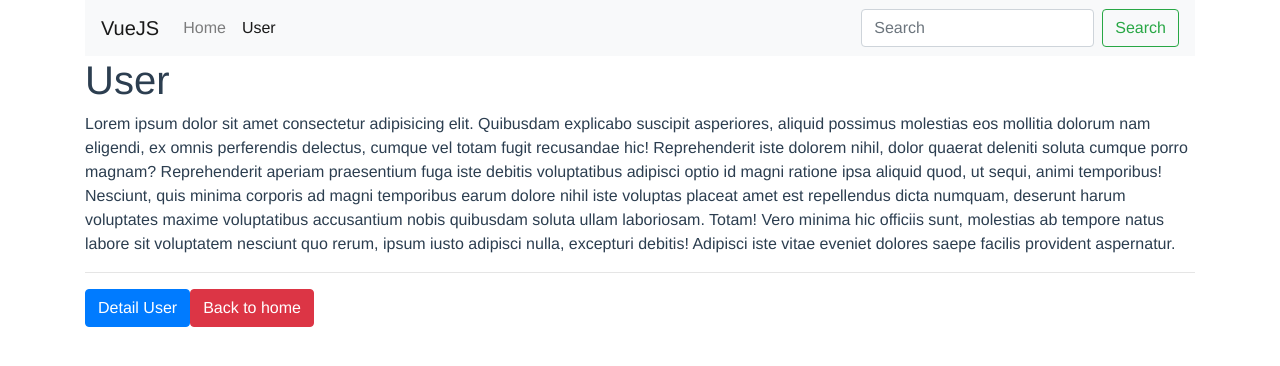
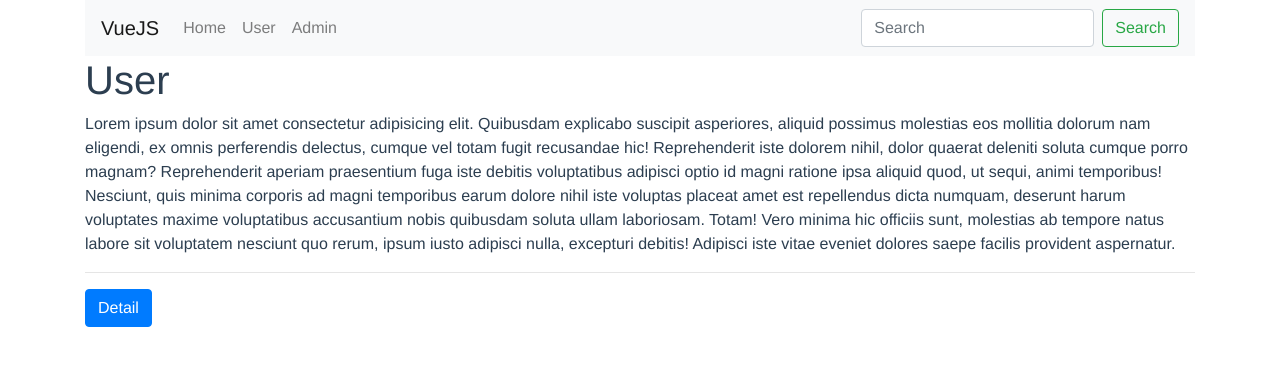
Before and after one commit to hoangchien97/learn-VueJS, a Vue app in the folder vue-router/: page /user in a window 1280 px wide. Shown: the top 366 px of the page. Built offline with nearby package versions, Linux system fonts and the light colour scheme.

Commit message:
params dymanic. using $route(to,from){}

```diff
--- a/vue-router/src/components/layouts/Header.vue
+++ b/vue-router/src/components/layouts/Header.vue
@@ -18,12 +18,21 @@
                 </router-link>
                 <router-link
                     tag="li"
-                    to="/user"
+                    to="/user/1"
                     class="nav-item"
                     active-class="active"
                     exact
                 >
                     <a class="nav-link">User</a>
+                </router-link>
+                <router-link
+                    tag="li"
+                    to="/user/10"
+                    class="nav-item"
+                    active-class="active"
+                    exact
+                >
+                    <a class="nav-link">Admin</a>
                 </router-link>
             </ul>
             <form class="form-inline my-2 my-lg-0">
--- a/vue-router/src/components/user/User.vue
+++ b/vue-router/src/components/user/User.vue
@@ -6,13 +6,7 @@
         Nesciunt, quis minima corporis ad magni temporibus earum dolore nihil iste voluptas placeat amet est repellendus dicta numquam, deserunt harum voluptates maxime voluptatibus accusantium nobis quibusdam soluta ullam laboriosam. Totam!
         Vero minima hic officiis sunt, molestias ab tempore natus labore sit voluptatem nesciunt quo rerum, ipsum iusto adipisci nulla, excepturi debitis! Adipisci iste vitae eveniet dolores saepe facilis provident aspernatur.</p>
         <hr>
-        <!-- <button @click="detailUser">Detail</button> -->
-        <router-link
-            to="/user/:id"
-            tag="button"
-            class="btn btn-primary"
-        >Detail User</router-link>
-        <button class="btn btn-danger" @click="backHome">Back to home</button>
+        <button class="btn btn-primary" @click="detailUser">Detail</button>
     </div>
 </template>
 
@@ -23,9 +17,6 @@ export default {
             this.$router.push('/');
             // Vue.router
         },
-        detailUser(){
-            this.$router.push('/user/1')
-        }
     }
 }
 </script>
--- a/vue-router/src/components/user/UserDetail.vue
+++ b/vue-router/src/components/user/UserDetail.vue
@@ -11,6 +11,11 @@ export default {
         return {
             id: this.$route.params.id
         }
+    },
+    watch:{
+        $route(to,from){
+            this.id = to.params.id;
+        }
     }
 }
 </script>
```
